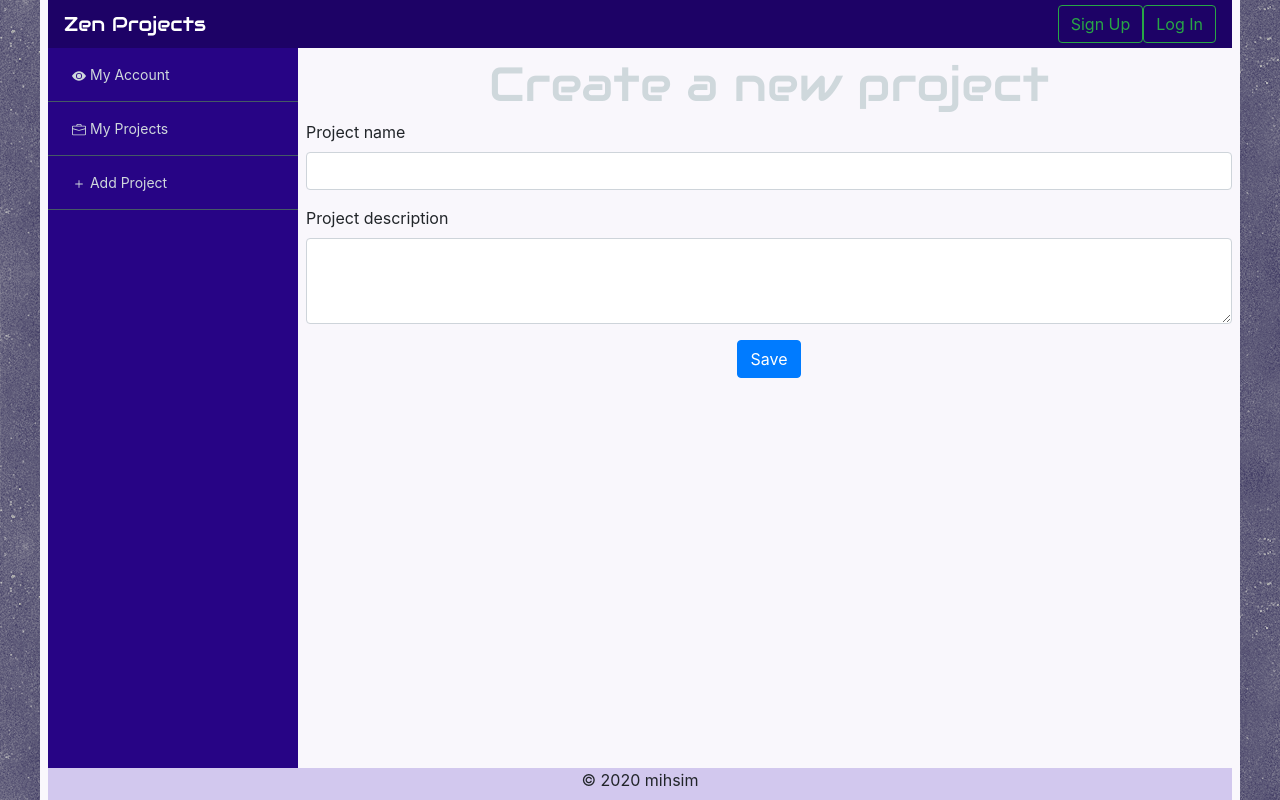
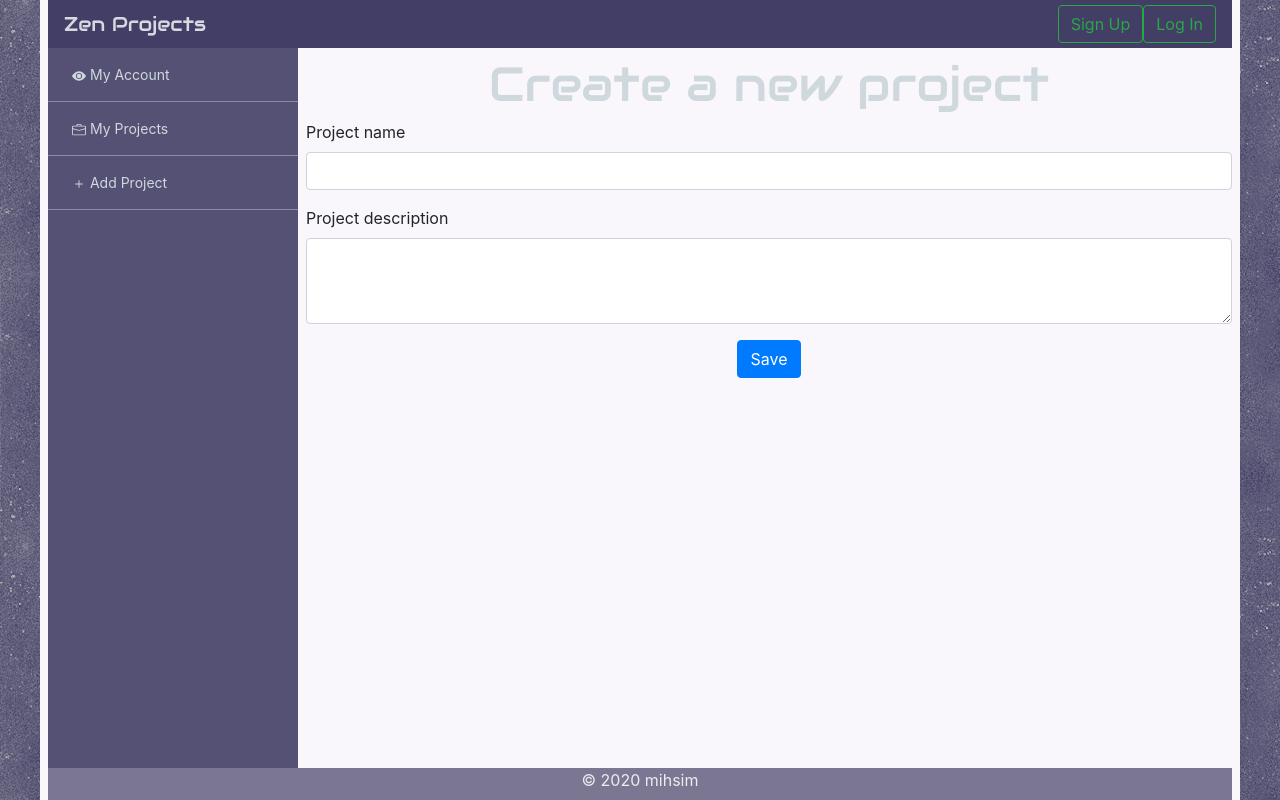
Before and after one commit to mihsim/django_project_management, a Django app: page /projects/create/ in a window 1280 px wide. Run offline with Django 3.2, Linux system fonts and the light colour scheme; some libraries are stand-ins or nearby versions.

Commit message:
Changed color schemes for header, sidebar, footer. Added margin for tables.

```diff
--- a/home/static/home/css/base.css
+++ b/home/static/home/css/base.css
@@ -16,12 +16,13 @@ section{
 }
 
 header{
-    background: #1D0266;
+    background: #433e66;
     height: 3rem;
 }
 
 footer{
-    background: #D2C8EE;
+    background: #7b7793;
+    color: #ecebef;
     width: 100%;
     text-align: center;
     height: 2rem;
@@ -33,7 +34,9 @@ a {
 
 /* Navbar */
 .navbar-brand {
+    color: #d9d8e0;
     font-family: 'Audiowide', cursive;
+    margin: auto;
 }
 
 /* sidebar */
@@ -49,7 +52,7 @@ a {
 #sidebar {
     z-index: 100;
     height: 100%;
-    background: #270485;
+    background: #555175;
     -webkit-transition: all 0.5s ease;
     -moz-transition: all 0.5s ease;
     -o-transition: all 0.5s ease;
@@ -57,11 +60,11 @@ a {
 }
 
 #sidebar .nav .nav-item:hover {
-    background: #3306AC;
+    background: #686484;
 }
 
 #sidebar .nav a{
-  border-bottom: 1px solid #455A64;
+  border-bottom: 1px solid #8e8ba3;
   color: #CFD8DC;
   font-size: 14px;
   padding: 16px 24px;
@@ -103,9 +106,9 @@ a {
     display: grid;
     grid-gap: 0.2rem;
     background-color: #686484;
-
     padding: 3px;
     border-radius: 10px;
+    margin: 1rem 0 3rem 0;
 }
 
 .table_line {
@@ -172,8 +175,9 @@ a {
     border-right: none;
 }
 
-/* Buttons */
+/* Buttons
 
 .button {
 
 }
+*/
--- a/templates/base.html
+++ b/templates/base.html
@@ -12,11 +12,11 @@
 
 <body>
     {# Header #}
-    <header class="navbar navbar-expand navbar-dark">
+    <header class="navbar navbar-expand">
         {# Left sife of navbar #}
         <ul class="navbar-nav mr-auto mt-2 mt-lg-0">
-            <li class="nav-item active">
-                <a class="navbar-brand" href="#">Zen Projects</a>
+            <li class="nav-item">
+                <p class="navbar-brand">Zen Projects</p>
             </li>
         </ul>
         {# Right sife of navbar #}
```
